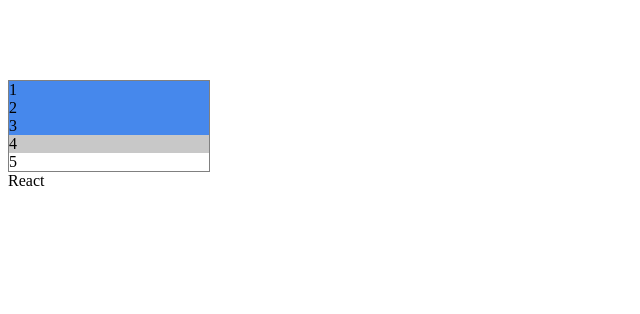
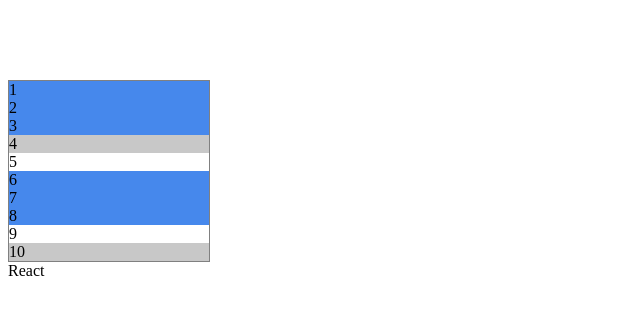
Before and after one commit to digunin/custom-select, a React (Create React App) app: page / in a window 1280 px wide. Shown: the top 314 px of the page, without its empty margins (0-640 px from the left). Built offline with nearby package versions, Linux system fonts and the light colour scheme.

Commit message:
fakeOptions, length 10

```diff
--- a/src/components/app/App.js
+++ b/src/components/app/App.js
@@ -1,24 +1,15 @@
 import { useState } from 'react'
 import Select from '../select/Select'
+import { mockOptions } from '../../utils'
 
 function App() {
-  const options = [
-    { value: 0, text: '1' },
-    { value: 1, text: '2' },
-    { value: 2, text: '3' },
-    { value: 3, text: '4' },
-    { value: 4, text: '5' },
-  ]
+  const [selectedValues, setSelectedValues] = useState([0, 1, 2, 5, 6, 7])
 
-  const [selectedValues, setSelectedValues] = useState([0, 1, 2])
-
-  const handleClick = (arr) => {
-    // console.log(arr.join(','))
-  }
+  const handleClick = (arr) => {}
   return (
     <div data-testid="app-id" className="App">
       <Select
-        options={options}
+        options={mockOptions}
         selectedValues={selectedValues}
         onchange={handleClick}
       />
--- /dev/null
+++ b/src/utils.js
@@ -0,0 +1,12 @@
+export const mockOptions = [
+  { value: 0, text: '1' },
+  { value: 1, text: '2' },
+  { value: 2, text: '3' },
+  { value: 3, text: '4' },
+  { value: 4, text: '5' },
+  { value: 5, text: '6' },
+  { value: 6, text: '7' },
+  { value: 7, text: '8' },
+  { value: 8, text: '9' },
+  { value: 9, text: '10' },
+]
```
Also changed, not shown: 1 other file (tests, documents, lock files or other folders).
